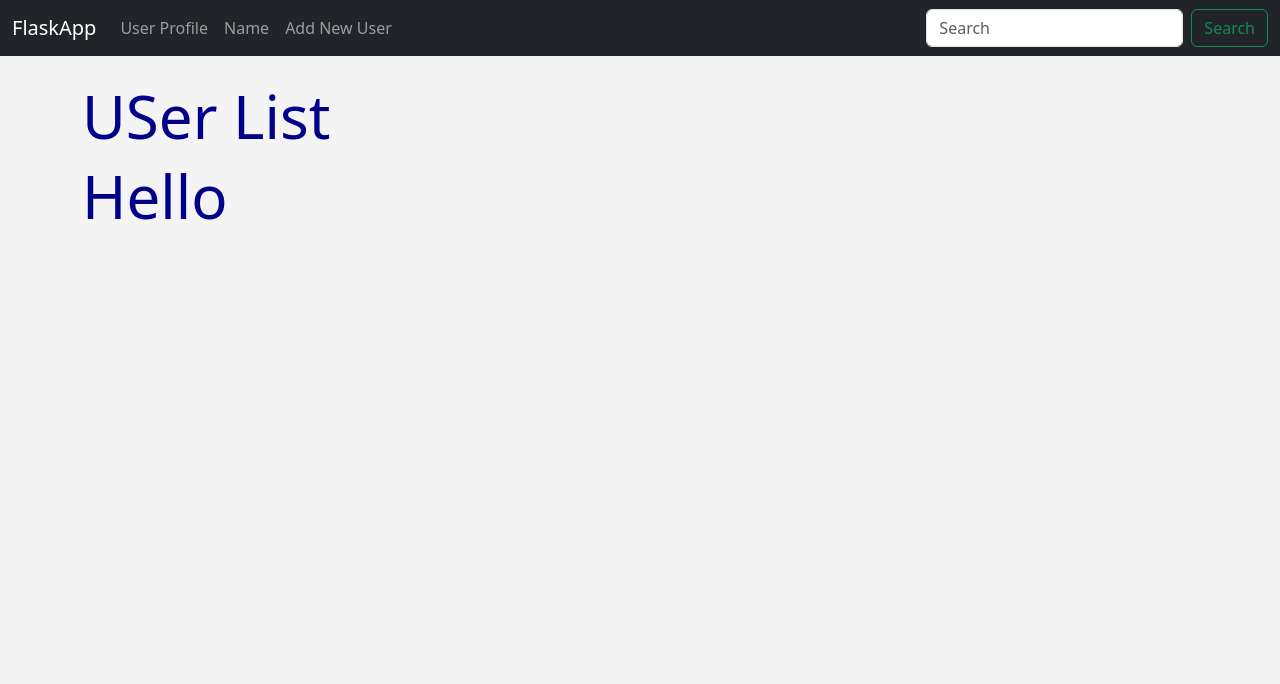
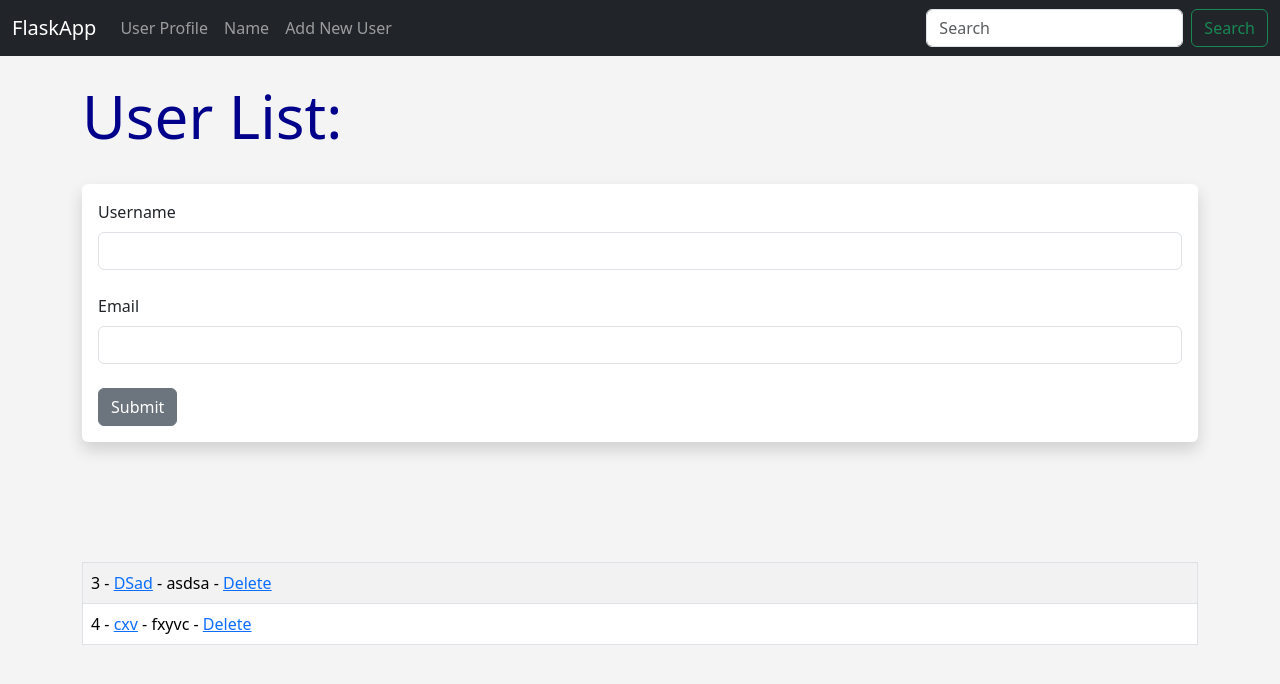
Before and after one commit to pythonTedo/FlaskBasics, a Flask app: page /user/add in a window 1280 px wide. Shown: the top 684 px of the page. Run offline with Flask 3, Linux system fonts and the light colour scheme; data comes from the database, SQL or seed files in the repository; both versions use the stored data as it was after the commit.

Commit message:
New code upload

```diff
--- a/app.py
+++ b/app.py
@@ -1,4 +1,4 @@
-from flask import Flask, render_template, flash
+from flask import Flask, render_template, flash, request
 from flask_wtf import FlaskForm
 from wtforms import StringField, SubmitField
 from wtforms.validators import DataRequired
@@ -61,9 +61,64 @@ def name():
 
     return render_template("name.html", name=name, form=form)
 
+# Add new user
 @app.route("/user/add", methods=["GET", "POST"])
 def add_user():
-    return render_template("add_user.html")
+    name = None
+    form = UserForm()
+    #Validate Form submitions
+    if form.validate_on_submit():
+        user = Users.query.filter_by(email=form.email.data).first()
+        if user is None:
+            user = Users(name = form.name.data, email = form.email.data)
+            db.session.add(user)
+            db.session.commit()
+        name = form.name.data
+        #clear it for the next time
+        form.name.data = ""
+        form.email.data = ""
+        flash("User added successfully")
+    our_users = Users.query.order_by(Users.date_added)
+    return render_template("add_user.html", form=form, name=name, our_users = our_users)
+
+
+# Update user from database
+@app.route("/update/<int:id>", methods = ["GET", "POST"])
+def update(id):
+    form = UserForm()
+    name_to_update = Users.query.get_or_404(id)
+
+    if request.method == "POST":
+        name_to_update.name = request.form['name']
+        name_to_update.email = request.form['email']
+        try:
+            db.session.commit()
+            flash("User updated successfully!")
+            return render_template("update_user.html", form=form, name_to_update = name_to_update)
+        except:
+            flash("Error! There was a problem!")
+            return render_template("update_user.html", form=form, name_to_update = name_to_update)
+    else:
+        return render_template("update_user.html", form=form, name_to_update = name_to_update, id=id)
+
+# Update user from database
+@app.route("/delete/<int:id>", methods = ["GET", "POST"])
+def delete(id):
+    form = UserForm()
+    name = None
+    name_to_delete = Users.query.get_or_404(id)
+
+    try:
+        db.session.delete(name_to_delete)
+        db.session.commit()
+        flash("User deleted successfully!")
+        return render_template("add_user.html", form=form, name_to_delete = name_to_delete, id=id)
+    except:
+        flash("Error! There was a problem!")
+        return render_template("add_user.html", form=form, name_to_update = name_to_delete, id=id)
+
+
+
 #Create Custom Error Pages
 #Ivalid URL
 @app.errorhandler(404)
@@ -74,3 +129,6 @@ def page_not_found(error):
 @app.errorhandler(500)
 def page_not_found(error):
     return render_template("500.html"), 500
+
+if __name__ == "__main__":
+    app.run(debug=True)
--- a/templates/add_user.html
+++ b/templates/add_user.html
@@ -1,6 +1,50 @@
 {% extends "base.html" %}
 
 {% block content %}
-    <h1>USer List</h1>
-    <h1>Hello {{ user_name|capitalize }}</h1>
+
+<!--Loop over messagess-->
+{% for message in get_flashed_messages() %}
+<div class="alert alert-success alert-dismissible fade show" role="alert">
+{{ message }}
+<button type="button" class="btn-close" data-bs-dismiss="alert" aria-label="Close"></button>
+</div>
+{% endfor %}
+
+{% if name %}
+<h1>Users List</h1>
+    <table class="table table-hover table-bordered table-striped">
+
+        {% for our_user in our_users %}
+        <tr><td>
+            {{ our_user.id }} - <a href="{{ url_for('update', id=our_user.id) }}">{{ our_user.name }}</a> - {{ our_user.email }} - <a href="{{ url_for('delete', id=our_user.id) }}">Delete</a>
+        </td></tr>
+        {% endfor %}
+        </table>
+
+{% else %}
+    <h1>User List:</h1><br/>
+    <div class="shadow p-3 mb-5 bg-body rounded">
+    <form method="POST">
+        <!--Using bootstrap classes for the input text and style and button-->
+        {{ form.hidden_tag() }}
+        {{ form.name.label(class="form-label") }}
+        {{ form.name(class="form-control") }}<br/>
+        {{ form.email.label(class="form-label") }}
+        {{ form.email(class="form-control") }}<br/>
+        {{ form.submit(class="btn btn-secondary") }}
+    </form>
+</div>
+    <br/>
+    <br/>
+    <br/>
+<table class="table table-hover table-bordered table-striped">
+
+{% for our_user in our_users %}
+<tr><td>
+    {{our_user.id}} - <a href="{{ url_for('update', id=our_user.id) }}">{{ our_user.name }}</a> - {{ our_user.email }} - <a href="{{ url_for('delete', id=our_user.id) }}">Delete</a>
+</td></tr>
+{% endfor %}
+</table>
+
+{% endif %}
 {% endblock %}
```
Also changed, not shown: create_db.py (added, +12 -0 lines), templates/update_user.html (added, +33 -0 lines), instance/users.db.
